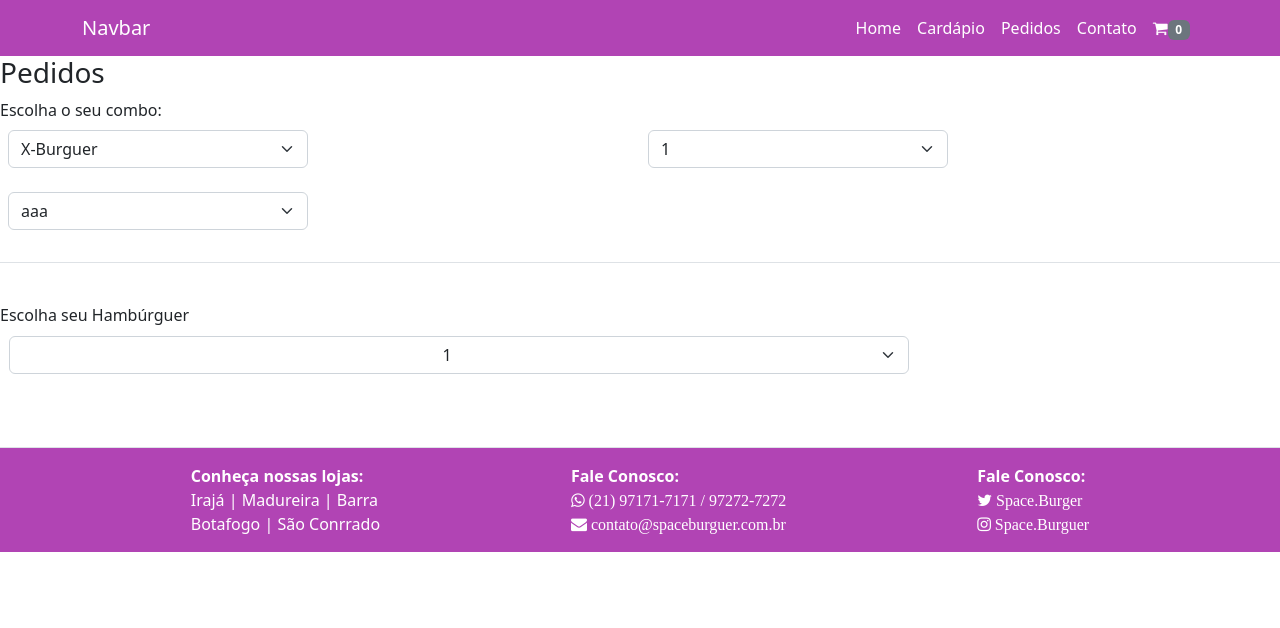
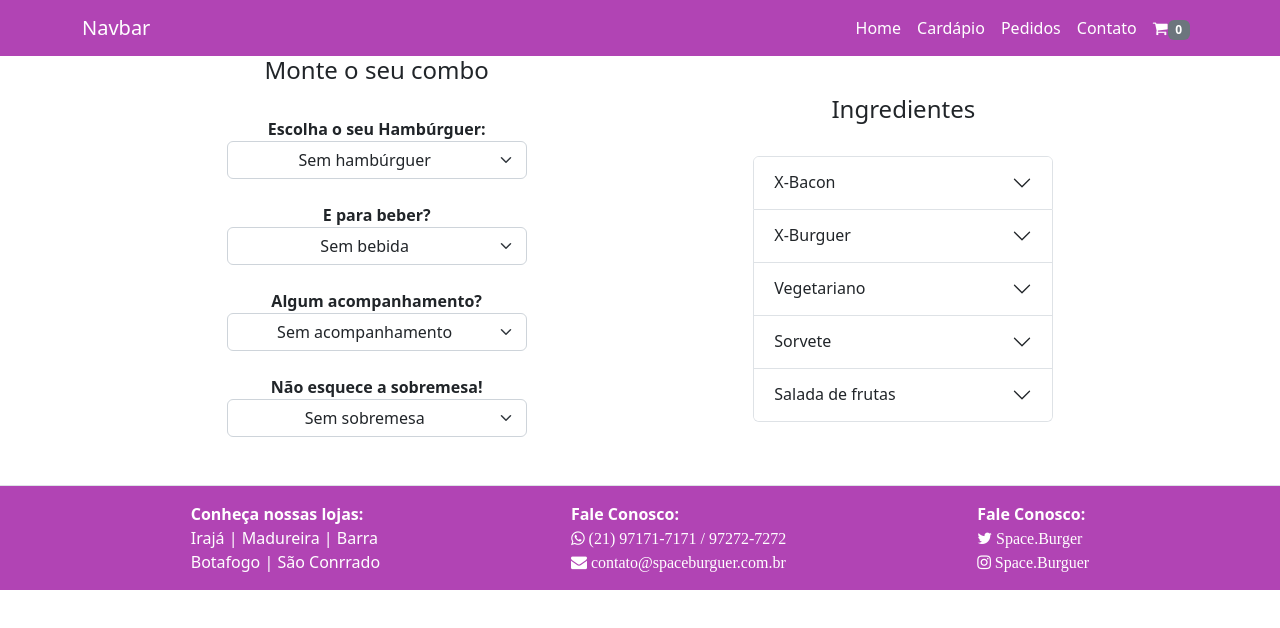
Before and after one commit to davidlgomes/Individual3, a React (Vite) app in the folder grupo3/: page /pedido in a window 1280 px wide. Shown: the top 628 px of the page. Built offline with nearby package versions, Linux system fonts and the light colour scheme.

Commit message:
pedido
falta apenas o botão de ok

```diff
--- a/grupo3/src/components/formulario/Formulario.css
+++ b/grupo3/src/components/formulario/Formulario.css
@@ -1,8 +1,11 @@
 .tabelaF{
   width: 300px;
-  text-align: justify;
+  text-align: center;
 }
 
 .colunas{
-  width: 350px;
+  display: flex;
+  flex-direction: row;
+  align-items: center;
+  justify-content: space-evenly;
 }
--- a/grupo3/src/components/formulario/Formulario.jsx
+++ b/grupo3/src/components/formulario/Formulario.jsx
@@ -4,6 +4,7 @@ import Table from 'react-bootstrap/Table';
 import './Formulario.css'
 import Modal from 'react-bootstrap/Modal';
 import React, { useState } from 'react';
+import Accordion from 'react-bootstrap/Accordion';
 
 
 function Formulario() {
@@ -13,110 +14,92 @@ function Formulario() {
   // const handleShow = () => setShow(true);
 
   return (
-    <div>
-      Escolha o seu combo:
-      <div>
-        <Table>
-          <tbody>
-            <tr>
-              <td>
+    <div className='colunas'>
+      <div className='tabelaF'>
+        <h4>Monte o seu combo</h4>
+        <br />
+        <strong>Escolha o seu Hambúrguer:</strong>
         <Form>
           <Form.Group>
             <Form.Select className='tabelaF'>
-                      <option>X-Burguer</option>
+              <option>Sem hambúrguer</option>
               <option>X-Bacon</option>
               <option>Vegetariano</option>
-                      <option>Sem hambúrguer</option>
-                    </Form.Select><br />
-                  </Form.Group>
-                  <Form.Group>
-                    <Form.Select className='tabelaF'>
-                      <option>aaa</option>
-                      <option>X-Bacon</option>
-                      <option>Vegetariano</option>
-                      <option>Sem hambúrguer</option>
+              <option>X-Burguer</option>
             </Form.Select><br />
           </Form.Group>
         </Form>
-              </td>
-              <td>
+        <strong>E para beber?</strong>
         <Form>
-                  <Form.Group className="mb-3" controlId="formBasicEmail">
-                    <Form.Select  className='tabelaF'>
-                      <option>1</option>
-                      <option>2</option>
-                      <option>3</option>
-                      <option>Quantidade na observação</option>
+          <Form.Group>
+            <Form.Select className='tabelaF'>
+              <option>Sem bebida</option>
+              <option>Coca</option>
+              <option>Guaraná</option>
+              <option>Sprite</option>
             </Form.Select><br />
           </Form.Group>
         </Form>
-              </td>
-            </tr>
-          </tbody>
-        </Table>
-        <br />
-        Escolha seu Hambúrguer
-        <Table>
+        <strong>Algum acompanhamento?</strong>
         <Form>
           <Form.Group>
-              <Form.Select className='tabela'>
-                <option>X-Burguer</option>
-                <option>X-Bacon</option>
-                <option>Vegetariano</option>
-                <option>Sem hambúrguer</option>
+            <Form.Select className='tabelaF'>
+              <option>Sem acompanhamento</option>
+              <option>Batata frita</option>
+              <option>Tekitos</option>
+              <option>Cebola empanada</option>
             </Form.Select><br />
           </Form.Group>
         </Form>
-          <td>
+        <strong>Não esquece a sobremesa!</strong>
         <Form>
-              <Form.Group className="mb-3" controlId="formBasicEmail">
-                <Form.Select className='tabela'>
-                  <option>1</option>
-                  <option>2</option>
-                  <option>3</option>
-                  <option>Quantidade na observação</option>
+          <Form.Group>
+            <Form.Select className='tabelaF'>
+              <option>Sem sobremesa</option>
+              <option>Sorvete</option>
+              <option>Açaí</option>
+              <option>Salada de frutas</option>
             </Form.Select><br />
           </Form.Group>
         </Form>
-          </td>
-        </Table>
       </div>
-      {/* <Form>
-      <Form.Group className="mb-3" controlId="formBasicEmail">
-        Escolha seu Hambúrguer
-        <Form.Select className='tabela'>
-          <option>X-Burguer</option>
-          <option>X-Bacon</option>
-          <option>Vegetariano</option>
-          <option>Sem hambúrguer</option>
-        </Form.Select><br/>
-        Escolha sua bebida
-        <Form.Select className='tabela'>
-          <option>Coca</option>
-          <option>Guaraná</option>
-          <option>Pepsi</option>
-          <option>Sem bebidas</option>
-        </Form.Select><br/>
-        Escolha seu acompanhamento
-        <Form.Select className='tabela'>
-          <option>Batata frita</option>
-          <option>Tekitos</option>
-          <option>Cebola empanada</option>
-          <option>Sem acompanhamento</option>
-        </Form.Select><br/>
-        Vai de sobremesa?
-        <Form.Select className='tabela'>
-          <option>Sorvete</option>
-          <option>Açaí</option>
-          <option>Salada de frutas</option>
-          <option>Sem sobremesa</option>
-        </Form.Select>
-      </Form.Group>
+      <div className='tabelaF'>
+        <h4>Ingredientes</h4>
+        <br />
+        <Accordion>
+          <Accordion.Item eventKey="0">
+            <Accordion.Header>X-Bacon</Accordion.Header>
+            <Accordion.Body>
+              Pão, carne, queijo, presunto, bacon, ovo e salada.
+            </Accordion.Body>
+          </Accordion.Item>
+          <Accordion.Item eventKey="1">
+            <Accordion.Header>X-Burguer</Accordion.Header>
+            <Accordion.Body>
+              Pão, carne, queijo e picles.
+            </Accordion.Body>
+          </Accordion.Item>
+          <Accordion.Item eventKey="2">
+            <Accordion.Header>Vegetariano</Accordion.Header>
+            <Accordion.Body>
+              Pão e planta.
+            </Accordion.Body>
+          </Accordion.Item>
+          <Accordion.Item eventKey="3">
+            <Accordion.Header>Sorvete</Accordion.Header>
+            <Accordion.Body>
+              Napolitano.
+            </Accordion.Body>
+          </Accordion.Item>
+          <Accordion.Item eventKey="4">
+            <Accordion.Header>Salada de frutas</Accordion.Header>
+            <Accordion.Body>
+              Maçã, banana, mamão e laranja.
+            </Accordion.Body>
+          </Accordion.Item>
 
-      <Button variant="primary" type="submit">
-        Submit
-      </Button>
-    </Form> */}
+        </Accordion>
+      </div>
     </div>
   );
 }
--- a/grupo3/src/components/header/Header.jsx
+++ b/grupo3/src/components/header/Header.jsx
@@ -2,7 +2,6 @@ import Container from 'react-bootstrap/Container';
 import Nav from 'react-bootstrap/Nav';
 import Navbar from 'react-bootstrap/Navbar';
 import Badge from 'react-bootstrap/Badge';
-import Button from 'react-bootstrap/Button';
 import './Header.css'
 
 function Header() {
--- a/grupo3/src/routes/Pedidos.jsx
+++ b/grupo3/src/routes/Pedidos.jsx
@@ -1,11 +1,8 @@
-import Button from 'react-bootstrap/Button';
-import Form from 'react-bootstrap/Form';
 import Formulario from '../components/formulario/Formulario';
 
 function Pedidos(){
   return(
     <div>
-      <h3>Pedidos</h3>
       <Formulario/>
     </div>
   )
```
Lines whose indentation alone changed are shown as unchanged.
